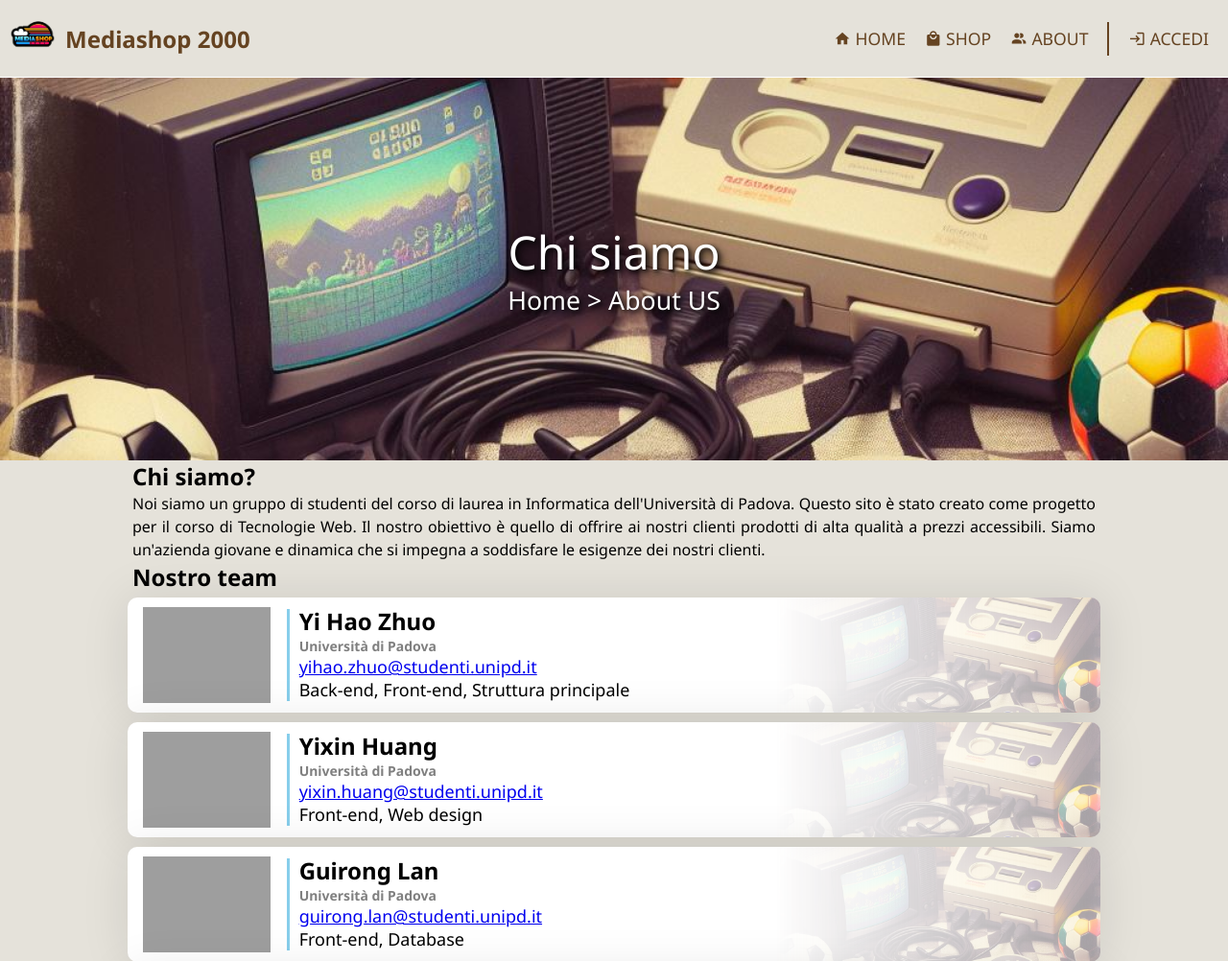
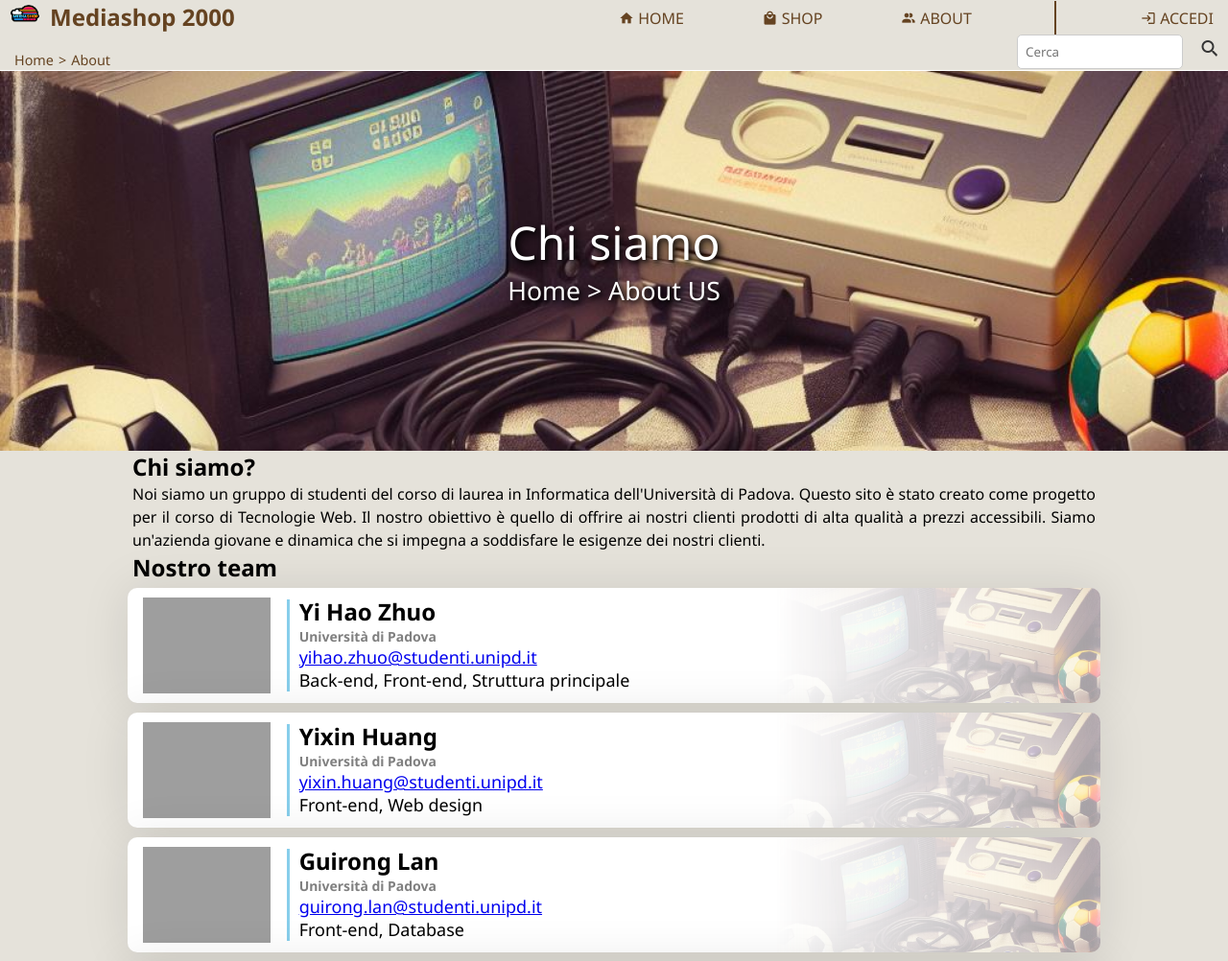
Before and after one commit to AllgStudio/MediaShop2000_AIO, a PHP site: page /about.php in a window 1280 px wide. Shown: the top 1002 px of the page at 96% size. Run offline with PHP 8.4, Linux system fonts and the light colour scheme; a stand-in replaces the project's code that opens the database connection; some libraries are stand-ins or nearby versions; grey boxes are pictures that could not be loaded.

Commit message:
✨ Add breadcrumbs

```diff
--- a/css/components/flex.css
+++ b/css/components/flex.css
@@ -126,6 +126,29 @@
     max-width: 100%;
 }
 
+.order-1 {
+    order: 1;
+}
+
+.order-2 {
+    order: 2;
+}
+
+.order-3 {
+    order: 3;
+}
+
+.order-4 {
+    order: 4;
+}
+
+.order-5 {
+    order: 5;
+}
+
+
+
+
 @media screen and (max-width: 767px) {
     .col-1,
     .col-2,
@@ -141,7 +164,7 @@
     .col-12 {
         flex: 0 0 100%;
         max-width: 100%;
-        margin-top: 10px;
+        margin-top: 5px;
     }
 
     .col-md-1 {
--- a/css/components/form.css
+++ b/css/components/form.css
@@ -9,7 +9,7 @@
 }
 
 
-.form-group input[type="text"], .form-group input[type="email"], .form-group input[type="password"], select {
+.form-group input[type="text"], .form-group input[type="email"], .form-group input[type="password"], select, .form-group input[type="search"] {
     width: 100%;
     padding: 0.5rem;
     border: 1px solid #ccc;
--- a/css/components/header.css
+++ b/css/components/header.css
@@ -2,31 +2,25 @@ header{
     background-color: var(--headerBgColor);
     color: var(--headerTxtColor);
     border-bottom: 1px solid var(--bordersColor);
-    padding: 10px;
-    display: flex;
-    justify-content: space-between;
-    align-items: center;
+    padding: 1px 10px;
     position: fixed;
     top: 0;
     width: calc(100% - 2*10px);
     z-index: 100;
-    height: calc(var(--headerHeight) - 2*10px);
+    height: fit-content;
+    /* height: calc(var(--headerHeight) - 4*10px); */
 }
 
-header .logo-container{
-    display: flex;
-    align-items: center;
-    flex-direction: row;
-}
 
-header .logo{
+/* LOGO */
+header .logo-container .logo{
     background-image: url(../../img/logo.png);
     background-repeat: no-repeat;
     background-size: contain;
-    width: 48px;
-    height: 48px;
+    width: 32px;
+    height: 32px;
 }
-header .logo-title {
+header .logo-container .logo-title {
     font-size: 1.5rem;
     font-weight: bold;
     margin-left: 10px;
@@ -43,6 +37,8 @@ header .logo-container a:link {
 }
 
 
+/*  NAVIGAZIONE  */
+
 header nav ul{
     display: flex;
     align-items: center;
@@ -51,12 +47,12 @@ header nav ul{
 }
 
 header nav ul li{
-    padding: 0 10px;
+    padding: 0 5px;
 }
 header nav ul li a{
     text-decoration: none;
     color: var(--linkColor);
-    font-size: 1.1rem;
+    font-size: 1.0rem;
     text-transform: uppercase;
 }
 
@@ -66,46 +62,58 @@ header nav ul li a:hover{
 }
 
 
-#language_select{
-    flex-direction: column;
+/*  BreadCrumbs  */
+header .breadcrumbs{
+    font-size: .9rem;
+    margin-top: 5px;
+    margin-left: 5px;
+    display: flex;
+    list-style: none;
 }
 
-/* humbuerge menu */
-@media screen and (max-width: 767px) {
+/* for each li add > after, not last */
+header .breadcrumbs li:not(:last-child):after {
+    content: '>';
+    padding: 0 5px;
+    color: var(--linkColor);
+}
+header .breadcrumbs a{
+    text-decoration: none;
+    color: var(--linkColor);
+}
+header .breadcrumbs a:visited {
+    color: var(--linkColor);
+}
 
-    nav {
-        display: none;
-    }
+header .breadcrumbs a:hover,
+header .breadcrumbs a:visited:hover {
+    color: var(--visitedLinkColor);
+}
 
-    nav{
-        margin-top: var(--headerHeight);
-        display: block;
-        position: fixed;
-        top: 0;
-        left: 0;
-        width: calc(100% - 2*10px);
-        background-color: var(--headerBgColor);
-        color: var(--headerTxtColor);
-        border-bottom: 1px solid var(--bordersColor);
-        padding: 5px 10px;
-        z-index: 999;
-        height: calc(var(--headerHeight)/2);
-    }
-
-    nav ul {
-        display: flex;
-        align-items: center;
-        flex-direction: row;
-        list-style-type: none;
-        justify-content: space-around;
-    }
+#header_search_container {
+    color: var(--headerTxtColor)
+}
 
 
-    #language_select{
-        flex-direction: row;
+@media screen and (max-width: 767px) {
+    #header_search_container {
+        order: 2 !important;
     }
-
-    header nav ul li{
-        padding: 0px 3px;
+    header nav ul li a{
+        font-size: .9rem;
     }
 }
+
+
+.horizontal-line {
+    border-bottom: 1px solid #ccc;
+    margin: 0 1px !important;
+}
+
+.vertical-line {
+    border-left: 1px solid #ccc;
+    height: 40px;
+    margin: 0 1px;
+    padding: 0px !important;
+    width: 1px !important;
+}
--- a/css/components/typography.css
+++ b/css/components/typography.css
@@ -50,3 +50,13 @@
 .text-icon-xxl {
     font-size: xxx-large;
 }
+
+.align-content-center {
+    align-content: center;
+}
+.align-content-start {
+    align-content: start;
+}
+.align-content-end {
+    align-content: end;
+}
--- a/css/style.css
+++ b/css/style.css
@@ -55,7 +55,7 @@ html{
     --font-body-family: "roboto Condensed", sans-serif;
     --font-header-family: "";
 
-    --headerHeight: 80px;
+    --headerHeight: 70px;
     --footerHeight: 48px;
 }
 
--- a/includes/utils.php
+++ b/includes/utils.php
@@ -1,4 +1,27 @@
 <?php
+
+
+$CURRENT_PAGE = basename($_SERVER['PHP_SELF'], ".php");
+$PAGELINKS = [
+    "home" => [
+        "name"=> "Home",
+        "url" => "index.php"
+    ],
+    "shop" => [
+        "name"=> "Shop",
+        "url" => "shop.php"
+    ],
+    "about" => [
+        "name"=> "About",
+        "url" => "about.php"
+    ],
+];
+
+$BREADCRUMB = [
+    "index" => [],
+    "shop" => ["home","shop"],
+    "about" => ["home","about"],
+];
 
 /**
  * Creates a card
@@ -60,6 +83,8 @@ function render($html, $data)
  */
 function create_page_header()
 {
+    global $CURRENT_PAGE, $PAGELINKS, $BREADCRUMB;
+
     $userRoleClass = 'd-none';
     if (isset($_COOKIE['user'])) {
         $userData = json_decode($_COOKIE['user'], true);
@@ -81,8 +106,26 @@ function create_page_header()
     } else {
         $login_logout = render(file_get_contents("template/header.nologin.html"),[]);
     }
+
+    $breadcrumb_html = "";
+    if($BREADCRUMB[$CURRENT_PAGE]??false){
+        $size = count($BREADCRUMB[$CURRENT_PAGE]);
+        for($i=0; $i<$size; $i++){
+            if($i == $size-1){
+                $breadcrumb_html .= "<li aria-current='page'>". $PAGELINKS[$BREADCRUMB[$CURRENT_PAGE][$i]]['name'] ."</li>";
+            }else{
+                $breadcrumb_html .= render(file_get_contents('template/breadcrumb.html'), [
+                    'label' => $PAGELINKS[$BREADCRUMB[$CURRENT_PAGE][$i]]['name'],
+                    'url' => $PAGELINKS[$BREADCRUMB[$CURRENT_PAGE][$i]]['url'],
+                    'label_attr' => "aria-label='Tornare a pagina " . $PAGELINKS[$BREADCRUMB[$CURRENT_PAGE][$i]]['name'] . "'",
+                ]);
+            }
+        }
+    }
     return render(file_get_contents('template/header.html'), [
-        'login_logout' => $login_logout
+        'login_logout' => $login_logout,
+        "aria_label_attr" => $BREADCRUMB[$CURRENT_PAGE]??false?"aria-label='percorso di navigazione'":'',
+        'breadcrumbs' => $breadcrumb_html,
     ]);
 }
 
--- /dev/null
+++ b/template/breadcrumb.html
@@ -0,0 +1 @@
+<li><a href="{{ url }}" {{ label_attr }}>{{ label }}</a></li>
--- a/template/header.html
+++ b/template/header.html
@@ -1,33 +1,65 @@
 <header>
-    <div class="logo-container">
+    <!-- Logo e navigazione -->
+    <div class="d-flex space-between flex-wrap order-1">
+        <!-- LOGO -->
+        <div class="logo-container col-6 col-md-9">
             <a href="index.php" aria-label="Home page" title="Home page" class="d-flex" lang="en">
                 <div class="logo"></div>
                 <span class="logo-title" lang="en">Mediashop 2000</span>
             </a>
         </div>
 
-    <nav>
-        <ul role="list" aria-label="principale navigazione">
-            <li role="listitem">
-                <a href="index.php" aria-labelledby="header_home" title="Pagina home">
+        <!-- NAVIGAZIONE -->
+        <nav class="col-md-12 order-3 col-6">
+            <ul aria-label="principale navigazione" class="space-between">
+                <li>
+                    <a href="index.php" title="Pagina home">
                         <span class="mdi mdi-home" aria-hidden="true"></span>
-                    <span id="header_home" lang="en">Home</span>
+                        Home
                     </a>
                 </li>
-            <li role="listitem">
-                <a href="shop.php" aria-labelledby="header_shop" title="Pagina negozio">
+                <li>
+                    <a href="shop.php" title="Pagina negozio">
                         <span class="mdi mdi-shopping" aria-hidden="true"></span>
-                    <span id="header_shop" lang="en">Shop</span>
+                        Shop
                     </a>
                 </li>
-            <li role="listitem">
-                <a href="about.php" aria-labelledby="header_about" title="Pagina chi siamo noi">
+                <li>
+                    <a href="about.php" title="Pagina chi siamo noi">
                         <span class="mdi mdi-account-multiple" aria-hidden="true"></span>
-                    <span id="header_about" lang="en">About</span>
+                        About
                     </a>
                 </li>
-            <hr class="vertical-line" aria-hidden="true">
+                <li class="vertical-line"></li>
                 {{ login_logout }}
             </ul>
         </nav>
+
+        <!-- Breadcumbs -->
+        <nav class="col-md-12 order-4 align-content-end" {{ aria_label_attr }}>
+            <ol class="breadcrumbs">
+               {{ breadcrumbs }}
+            </ol>
+        </nav>
+
+        <!-- Ricerca -->
+        <div id="header_search_container" class="order-5 text-right align-content-center">
+            <form action="/search.php" method="get" class="desktop-only h-100">
+                <div class="form-group d-flex w-100 mb-0">
+                    <label for="header_search" class="sr-only">Cerca</label>
+                    <input class="flex-grow-1" type="search" id="header_search" name="search" placeholder="Cerca" required>
+                    <button class="btn btn-icon bg-transparent text-title" type="submit" aria-label="Cerca">
+                        <span class="mdi mdi-magnify" aria-hidden="true"></span>
+                    </button>
+                </div>
+            </form>
+            <a class="btn btn-icon bg-transparent text-title small-screen-only h-100 "
+                type="submit" aria-label="Vai alla pagina di ricerca">
+                <span class="mdi mdi-magnify" aria-hidden="true"></span>
+            </a>
+        </div>
+    </div>
+
+
+
 </header>
```
Also changed, not shown: template/home.html (+4 -3 lines), css/components/utilities.css (line endings or trailing spaces). Lines whose indentation alone changed are shown as unchanged.
